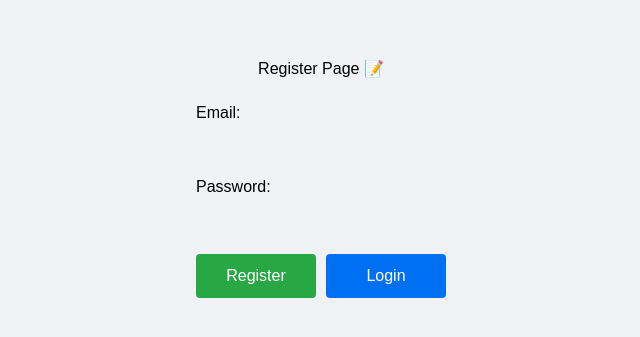
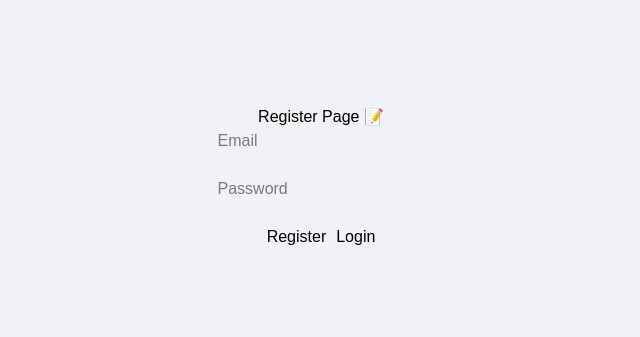
Before and after one commit to ashandhanushka660/frontend-springboot-crud-app, a Next.js app: page /register in a window 1280 px wide. Shown: the part 223-560 px from the top of the page, without its empty margins (319-959 px from the left). Built offline with nearby package versions, Linux system fonts and the light colour scheme.

Commit message:
Update fullstack crud app with clean login and dashboard

```diff
--- a/src/app/dashboard/page.tsx
+++ b/src/app/dashboard/page.js
@@ -5,11 +5,8 @@ import { useRouter } from 'next/navigation';
 export default function Dashboard() {
     const [users, setUsers] = useState([]);
     const router = useRouter();
-
-    // Render එකේ Live Backend URL එක ගැනීම
     const API_URL = process.env.NEXT_PUBLIC_API_URL;
 
-    // Page එක load වෙද්දී users ලා ටික fetch කරගැනීම
     useEffect(() => {
         fetchUsers();
     }, []);
@@ -17,11 +14,16 @@ export default function Dashboard() {
     const fetchUsers = () => {
         fetch(`${API_URL}/api/users/`)
             .then((res) => res.json())
-            .then((data) => setUsers(data))
+            .then((data) => {
+                if (Array.isArray(data)) {
+                    setUsers(data);
+                } else {
+                    setUsers([]);
+                }
+            })
             .catch((err) => console.error("Error fetching users:", err));
     };
 
-    // User කෙනෙක්ව Delete කිරීම
     const handleDelete = async (id) => {
         await fetch(`${API_URL}/api/users/${id}`, {
             method: 'DELETE',
@@ -30,18 +32,13 @@ export default function Dashboard() {
         fetchUsers();
     };
 
-    const handleLogout = () => {
-        router.push('/');
-    };
-
     return (
         <div style={{ textAlign: 'center', padding: '40px', color: '#000000' }}>
             <h1>User Dashboard (CRUD) 👋</h1>
-            <button onClick={handleLogout} style={{ padding: '8px 16px', background: '#dc3545', color: 'white', border: 'none', borderRadius: '5px', cursor: 'pointer', marginBottom: '20px' }}>
+            <button onClick={() => router.push('/')} style={{ padding: '8px 16px', background: '#dc3545', color: 'white', border: 'none', borderRadius: '5px', cursor: 'pointer', marginBottom: '20px' }}>
                 Logout
             </button>
 
-            {/* Users Table එක */}
             <table style={{ margin: '0 auto', width: '80%', borderCollapse: 'collapse', backgroundColor: 'white' }}>
                 <thead>
                 <tr style={{ backgroundColor: '#0070f3', color: 'white' }}>
@@ -52,7 +49,8 @@ export default function Dashboard() {
                 </tr>
                 </thead>
                 <tbody>
-                {users.map((user) => (
+                {users.length > 0 ? (
+                    users.map((user) => (
                         <tr key={user.id}>
                             <td style={{ padding: '12px', border: '1px solid #ddd' }}>{user.id}</td>
                             <td style={{ padding: '12px', border: '1px solid #ddd' }}>{user.name}</td>
@@ -63,7 +61,12 @@ export default function Dashboard() {
                                 </button>
                             </td>
                         </tr>
-                ))}
+                    ))
+                ) : (
+                    <tr>
+                        <td colSpan="4" style={{ padding: '20px', textAlign: 'center' }}>No users found!</td>
+                    </tr>
+                )}
                 </tbody>
             </table>
         </div>
--- /dev/null
+++ b/src/app/login/page.js
@@ -0,0 +1,39 @@
+'use client';
+import { useState } from 'react';
+import { useRouter } from 'next/navigation';
+
+export default function RegisterPage() {
+    const [email, setEmail] = useState('');
+    const [password, setPassword] = useState('');
+    const router = useRouter();
+
+    const handleRegister = async (e) => {
+        e.preventDefault();
+        const API_URL = process.env.NEXT_PUBLIC_API_URL;
+
+        const res = await fetch(`${API_URL}/api/users/register`, {
+            method: 'POST',
+            headers: { 'Content-Type': 'application/json' },
+            body: JSON.stringify({ email, password })
+        });
+
+        if (res.ok) {
+            alert('Registered Successfully! 🎉');
+            router.push('/');
+        } else {
+            alert('Registration Failed!');
+        }
+    };
+
+    return (
+        <div style={{ textAlign: 'center', padding: '50px' }}>
+            <h2>Register Page 📝</h2>
+            <form onSubmit={handleRegister}>
+                <input type="email" placeholder="Email" onChange={(e) => setEmail(e.target.value)} required /><br/><br/>
+                <input type="password" placeholder="Password" onChange={(e) => setPassword(e.target.value)} required /><br/><br/>
+                <button type="submit">Register</button>
+                <button type="button" onClick={() => router.push('/')} style={{ marginLeft: '10px' }}>Go to Login</button>
+            </form>
+        </div>
+    );
+}
--- a/src/app/login/page.tsx
+++ /dev/null
@@ -1,48 +0,0 @@
-'use client';
-import { useState } from 'react';
-import { useRouter } from 'next/navigation';
-import Link from 'next/link'; // Next.js Link component එක import කරගැනීම
-
-export default function Login() {
-    const [email, setEmail] = useState('');
-    const [password, setPassword] = useState('');
-    const router = useRouter();
-
-    const handleLogin = (e) => {
-        e.preventDefault();
-        alert('Login Successful! 🎉');
-        router.push('/dashboard');
-    };
-
-    return (
-        <div style={{ textAlign: 'center', background: 'white', padding: '40px', borderRadius: '10px', boxShadow: '0px 4px 10px rgba(0,0,0,0.1)' }}>
-            <h2 style={{ color: '#000000' }}>Login Form</h2>
-            <form onSubmit={handleLogin}>
-                <input
-                    type="email"
-                    placeholder="Email"
-                    onChange={(e) => setEmail(e.target.value)}
-                    style={{ padding: '8px', marginBottom: '10px', width: '200px', color: '#000000' }}
-                /><br/>
-                <input
-                    type="password"
-                    placeholder="Password"
-                    onChange={(e) => setPassword(e.target.value)}
-                    style={{ padding: '8px', marginBottom: '20px', width: '200px', color: '#000000' }}
-                /><br/>
-
-                {/* Login Button එක */}
-                <button type="submit" style={{ padding: '10px 20px', background: '#10b981', color: 'white', border: 'none', borderRadius: '5px', cursor: 'pointer', marginRight: '10px' }}>
-                    Login
-                </button>
-
-                {/* ළඟින්ම තැබූ Join / Register Button එක */}
-                <Link href="/register">
-                    <button type="button" style={{ padding: '10px 20px', background: '#0070f3', color: 'white', border: 'none', borderRadius: '5px', cursor: 'pointer' }}>
-                        Join / Register
-                    </button>
-                </Link>
-            </form>
-        </div>
-    );
-}
--- a/src/app/page.js
+++ b/src/app/page.js
@@ -40,13 +40,8 @@ export default function LoginPage() {
                     Login
                 </button>
             </form>
-
-            {/* මෙන්න Register Button එක */}
             <div style={{ marginTop: '15px' }}>
-                <p>Don't have an account?</p>
-                <button
-                    onClick={() => router.push('/register')}
-                    style={{ padding: '8px 15px', background: '#28a745', color: '#fff', border: 'none', cursor: 'pointer', borderRadius: '4px' }}>
+                <button onClick={() => router.push('/register')} style={{ padding: '8px 15px', background: '#28a745', color: '#fff', border: 'none', cursor: 'pointer', borderRadius: '4px' }}>
                     Register 📝
                 </button>
             </div>
--- /dev/null
+++ b/src/app/register/page.js
@@ -0,0 +1,40 @@
+'use client';
+import { useState } from 'react';
+import { useRouter } from 'next/navigation';
+
+export default function RegisterPage() {
+    const [email, setEmail] = useState('');
+    const [password, setPassword] = useState('');
+    const router = useRouter();
+
+    const handleRegister = async (e) => {
+        e.preventDefault();
+        const API_URL = process.env.NEXT_PUBLIC_API_URL;
+
+        // Backend එකේ register API එකට Request එකක් යැවීම
+        const res = await fetch(`${API_URL}/api/users/register`, {
+            method: 'POST',
+            headers: { 'Content-Type': 'application/json' },
+            body: JSON.stringify({ email, password })
+        });
+
+        if (res.ok) {
+            alert('Registration Successful! 🎉');
+            router.push('/'); // සාර්ථක නම් Login Page එකට යාම
+        } else {
+            alert('Registration Failed!');
+        }
+    };
+
+    return (
+        <div style={{ textAlign: 'center', padding: '50px' }}>
+            <h2>Register Page 📝</h2>
+            <form onSubmit={handleRegister}>
+                <input type="email" placeholder="Email" onChange={(e) => setEmail(e.target.value)} required /><br/><br/>
+                <input type="password" placeholder="Password" onChange={(e) => setPassword(e.target.value)} required /><br/><br/>
+                <button type="submit">Register</button>
+                <button type="button" onClick={() => router.push('/')} style={{ marginLeft: '10px' }}>Login</button>
+            </form>
+        </div>
+    );
+}
--- a/src/app/register/page.tsx
+++ /dev/null
@@ -1,71 +0,0 @@
-'use client';
-import { useState } from 'react';
-import { useRouter } from 'next/navigation';
-
-export default function RegisterPage() {
-    const [email, setEmail] = useState('');
-    const [password, setPassword] = useState('');
-    const router = useRouter();
-
-    const handleRegister = async (e) => {
-        e.preventDefault();
-
-        // Render එකේ Live Backend URL එක ලබා ගැනීම
-        const API_URL = process.env.NEXT_PUBLIC_API_URL;
-
-        try {
-            const response = await fetch(`${API_URL}/api/users/register`, {
-                method: 'POST',
-                headers: { 'Content-Type': 'application/json' },
-                body: JSON.stringify({ email, password })
-            });
-
-            if (response.ok) {
-                alert('Registration Successful! 🎉');
-                router.push('/'); // සාර්ථක වුණාම Login page එකට යැවීම
-            } else {
-                alert('Registration Failed! User may already exist.');
-            }
-        } catch (err) {
-            console.error("Error:", err);
-        }
-    };
-
-    return (
-        <div style={{ textAlign: 'center', padding: '50px', color: '#000' }}>
-            <h2>Register Page 📝</h2>
-            <form onSubmit={handleRegister} style={{ display: 'inline-block', textAlign: 'left', marginTop: '20px' }}>
-                <div style={{ marginBottom: '10px' }}>
-                    <label>Email: </label><br />
-                    <input
-                        type="email"
-                        value={email}
-                        onChange={(e) => setEmail(e.target.value)}
-                        required
-                        style={{ padding: '8px', width: '250px' }}
-                    />
-                </div>
-                <div style={{ marginBottom: '10px' }}>
-                    <label>Password: </label><br />
-                    <input
-                        type="password"
-                        value={password}
-                        onChange={(e) => setPassword(e.target.value)}
-                        required
-                        style={{ padding: '8px', width: '250px' }}
-                    />
-                </div>
-
-                {/* Buttons දෙක එක ළඟට (Side-by-side) සකස් කිරීම */}
-                <div style={{ display: 'flex', gap: '10px', marginTop: '15px' }}>
-                    <button type="submit" style={{ padding: '10px 20px', background: '#28a745', color: '#fff', border: 'none', cursor: 'pointer', flex: 1, borderRadius: '4px' }}>
-                        Register
-                    </button>
-                    <button type="button" onClick={() => router.push('/')} style={{ padding: '10px 20px', background: '#0070f3', color: '#fff', border: 'none', cursor: 'pointer', flex: 1, borderRadius: '4px' }}>
-                        Login
-                    </button>
-                </div>
-            </form>
-        </div>
-    );
-}
```
Lines whose indentation alone changed are shown as unchanged.
